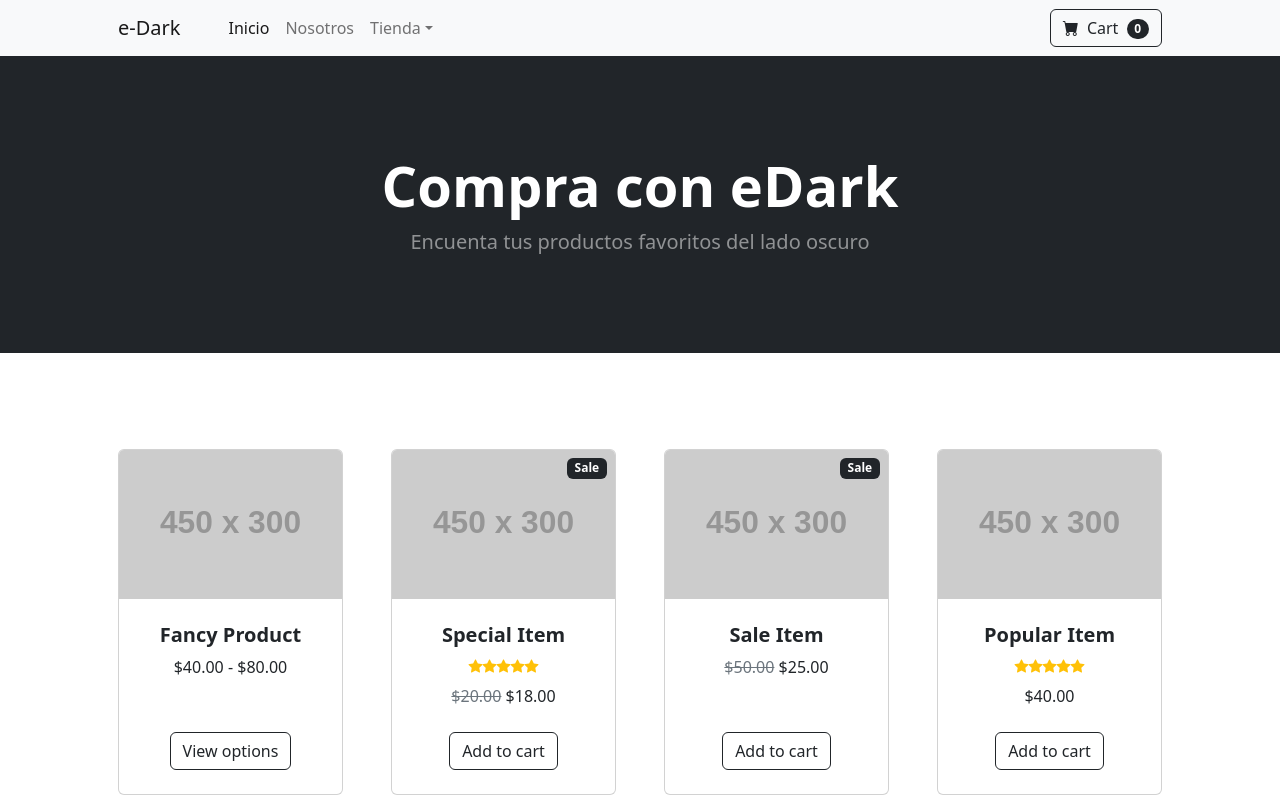
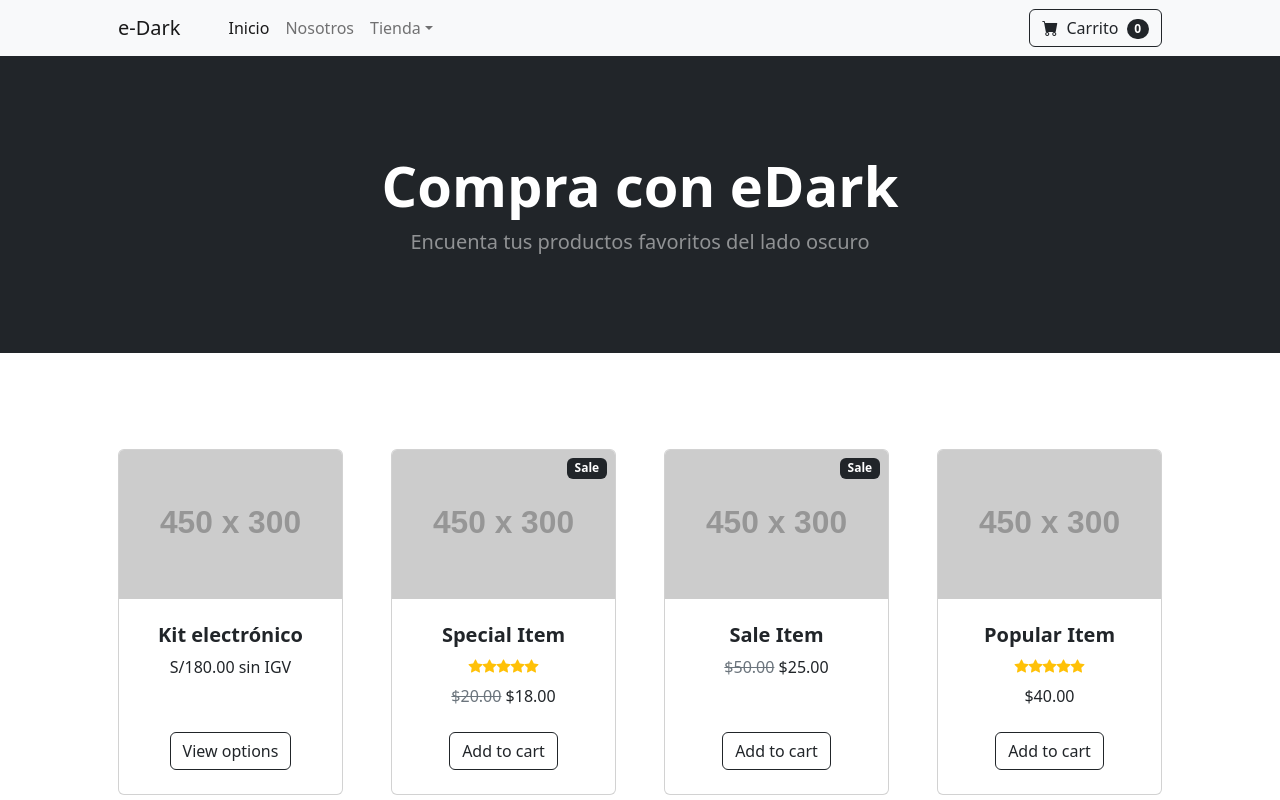
Before and after one commit to edark-import/edark-import.github.io, a plain HTML site: page index.html in a window 1280 px wide. Shown: the top 800 px of the page. Drawn offline with nearby package versions, Linux system fonts and the light colour scheme; placeholder pictures from the web are drawn by us.

Commit message:
Update index.html

```diff
--- a/index.html
+++ b/index.html
@@ -36,7 +36,7 @@
                     <form class="d-flex">
                         <button class="btn btn-outline-dark" type="submit">
                             <i class="bi-cart-fill me-1"></i>
-                            Cart
+                            Carrito
                             <span class="badge bg-dark text-white ms-1 rounded-pill">0</span>
                         </button>
                     </form>
@@ -64,9 +64,9 @@
                             <div class="card-body p-4">
                                 <div class="text-center">
                                     <!-- Product name-->
-                                    <h5 class="fw-bolder">Fancy Product</h5>
+                                    <h5 class="fw-bolder">Kit electrónico</h5>
                                     <!-- Product price-->
-                                    $40.00 - $80.00
+                                    S/180.00 sin IGV
                                 </div>
                             </div>
                             <!-- Product actions-->
```
